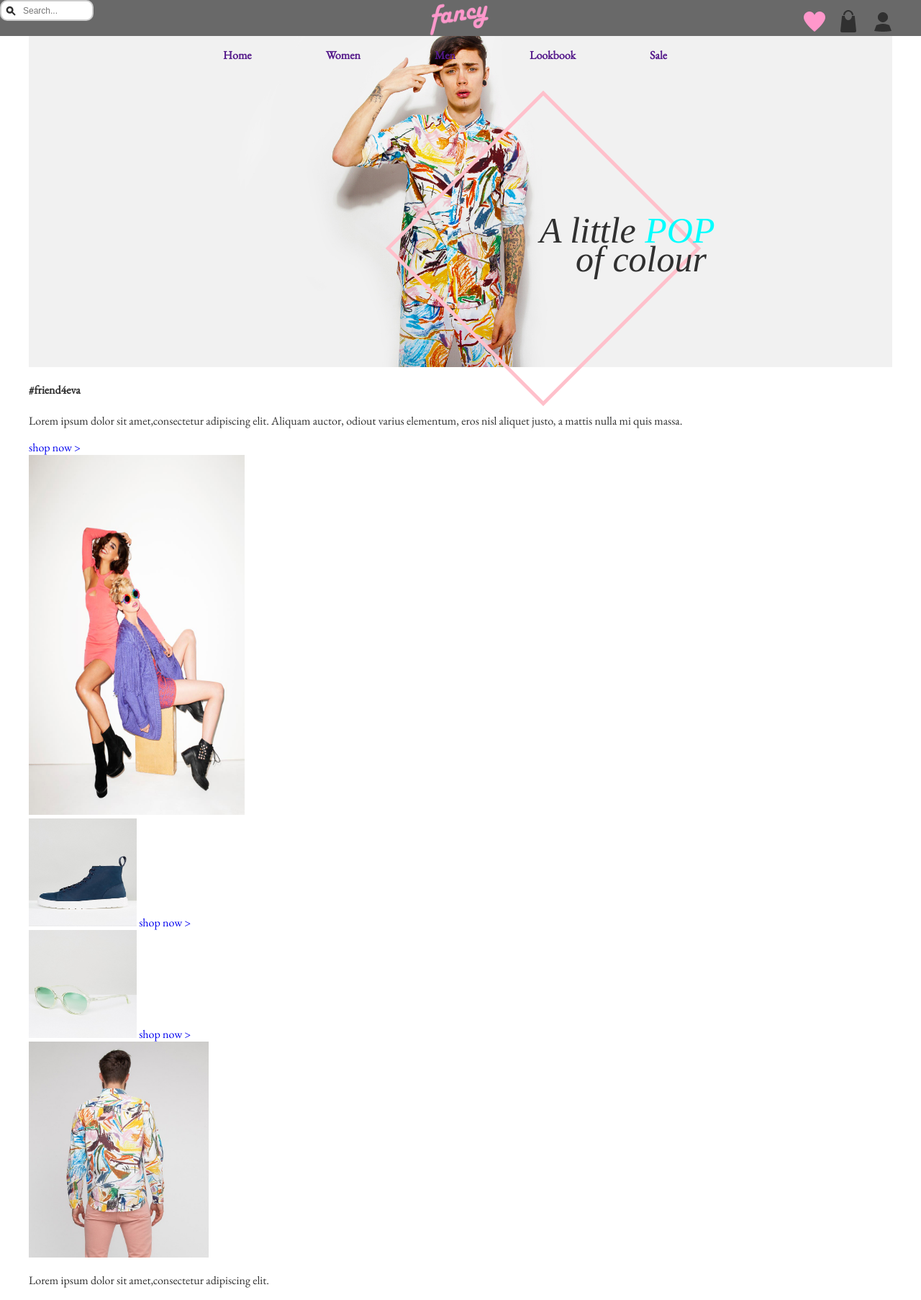
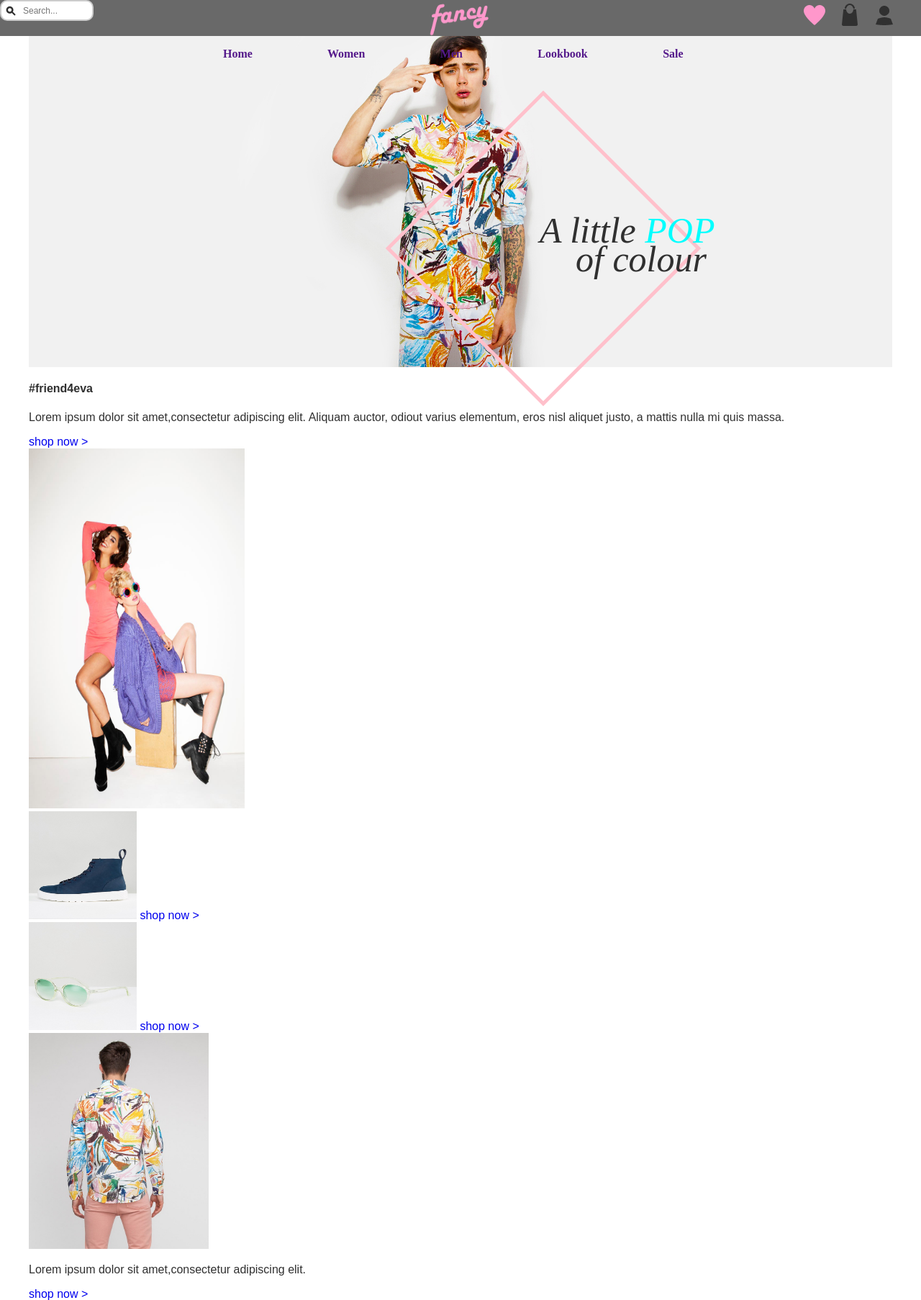
Before and after one commit to MarkyzZz/fancy_website, a PHP site: page /main.html in a window 1280 px wide. Shown: the top 1806 px of the page at 72% size. Run offline with PHP 8.4, Linux system fonts and the light colour scheme.

Commit message:
removed the google font link

```diff
--- a/main.html
+++ b/main.html
@@ -3,7 +3,7 @@
 
 <head>
     <link rel="stylesheet" type="text/css" href="styles/style.css">
-	<link href='//fonts.googleapis.com/css?family=EB Garamond' rel='stylesheet'>
+
 </head>
 
 <body>
--- a/styles/style.css
+++ b/styles/style.css
@@ -5,7 +5,7 @@ body {
     max-width: 100%;
     margin: 10px 40px;
     z-index: 1;
-	font-family:'EB Garamond';
+	font-family:'Arial';
 	color:#303030;
 }
 
```
